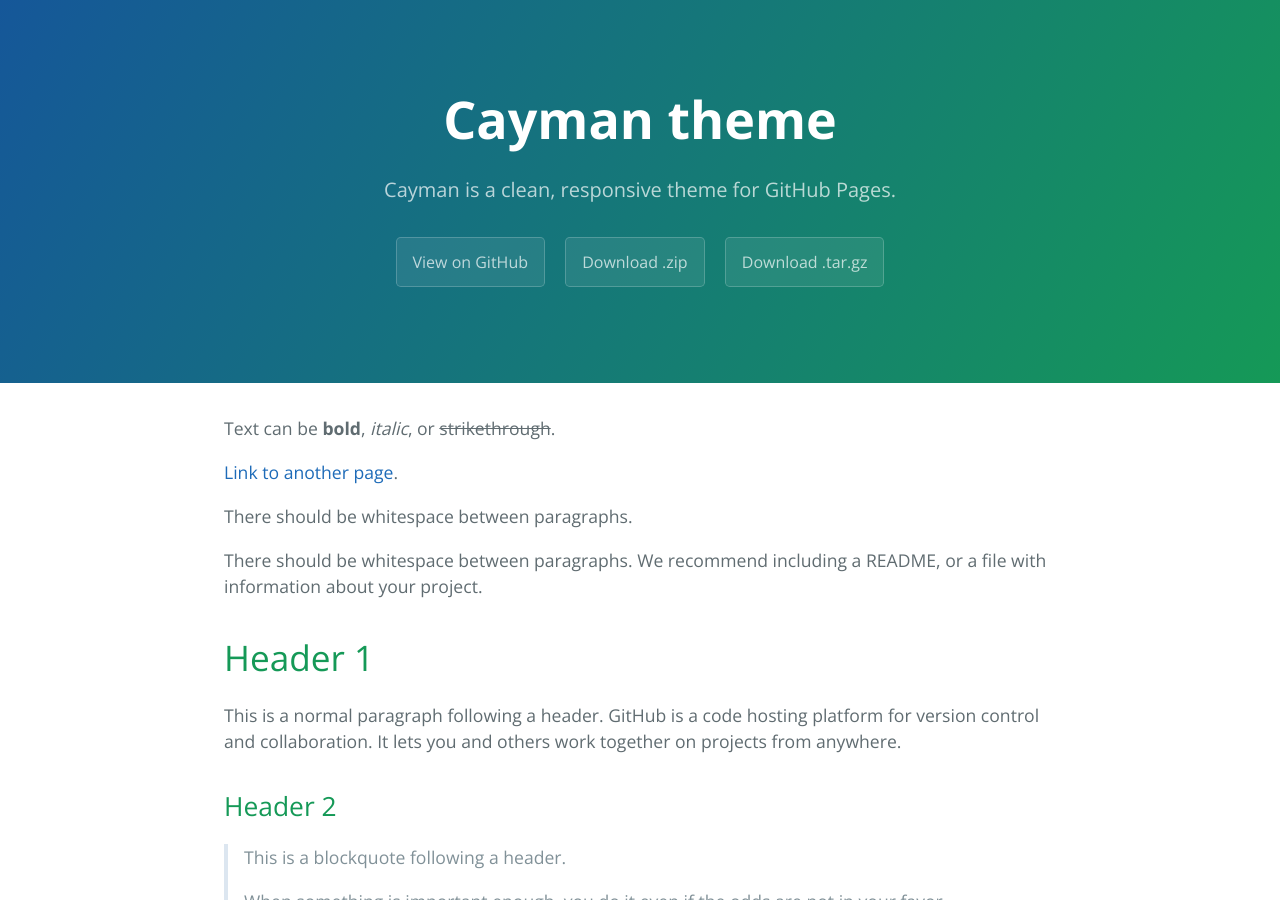
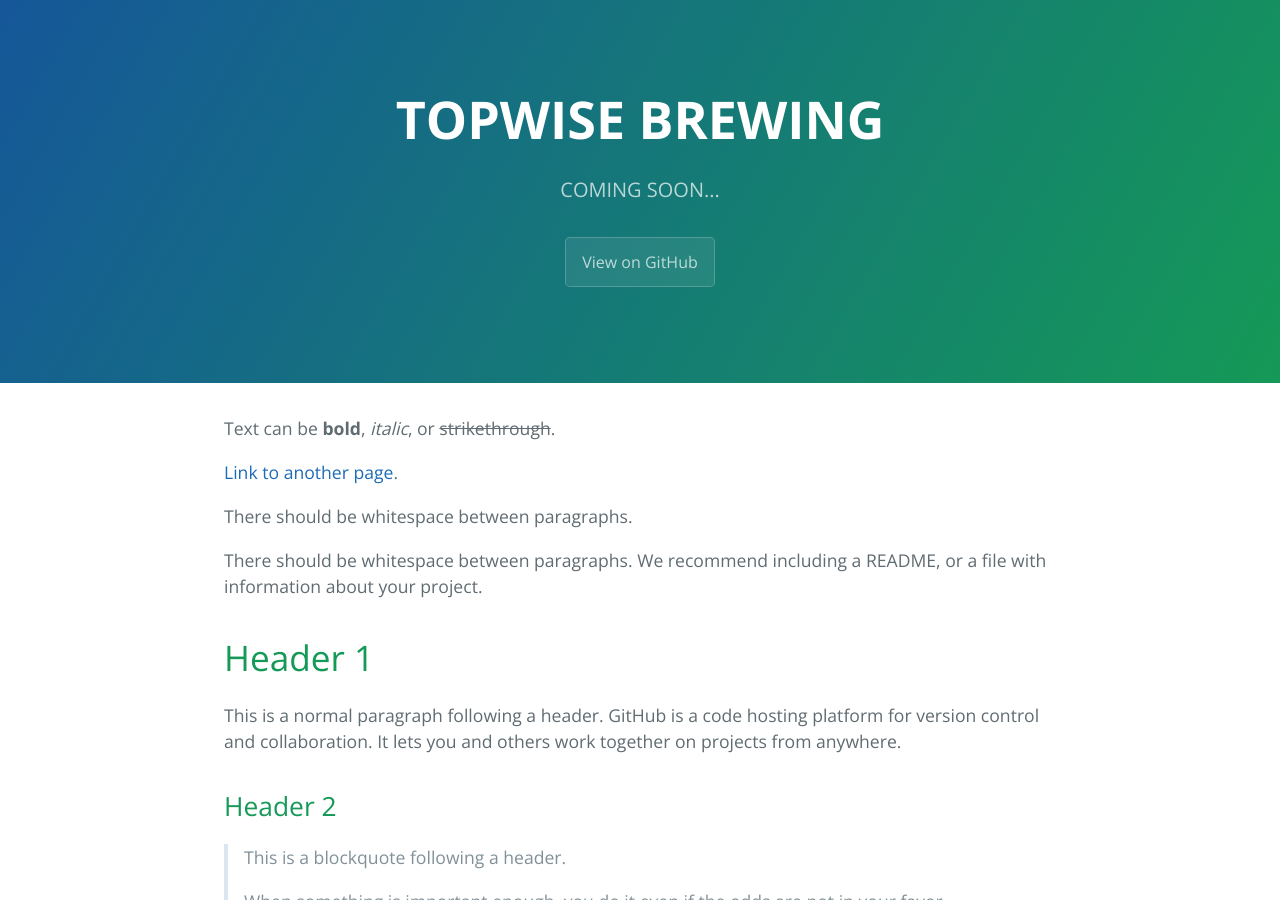
Before and after one commit to Squirrelq/Squirrel.github.io, a Jekyll site: the page built from index.md, in a window 1280 px wide and 900 px high. Built offline with Jekyll 4.4.1, drawn with Linux system fonts in a browser that asks for light colours.

Commit message:
Update _config.yml

```diff
--- a/_config.yml
+++ b/_config.yml
@@ -1,5 +1,5 @@
-title: Cayman theme
-description: Cayman is a clean, responsive theme for GitHub Pages.
-show_downloads: true
+title: TOPWISE BREWING
+description: COMING SOON...
+show_downloads: false
 google_analytics:
 theme: jekyll-theme-cayman
```
